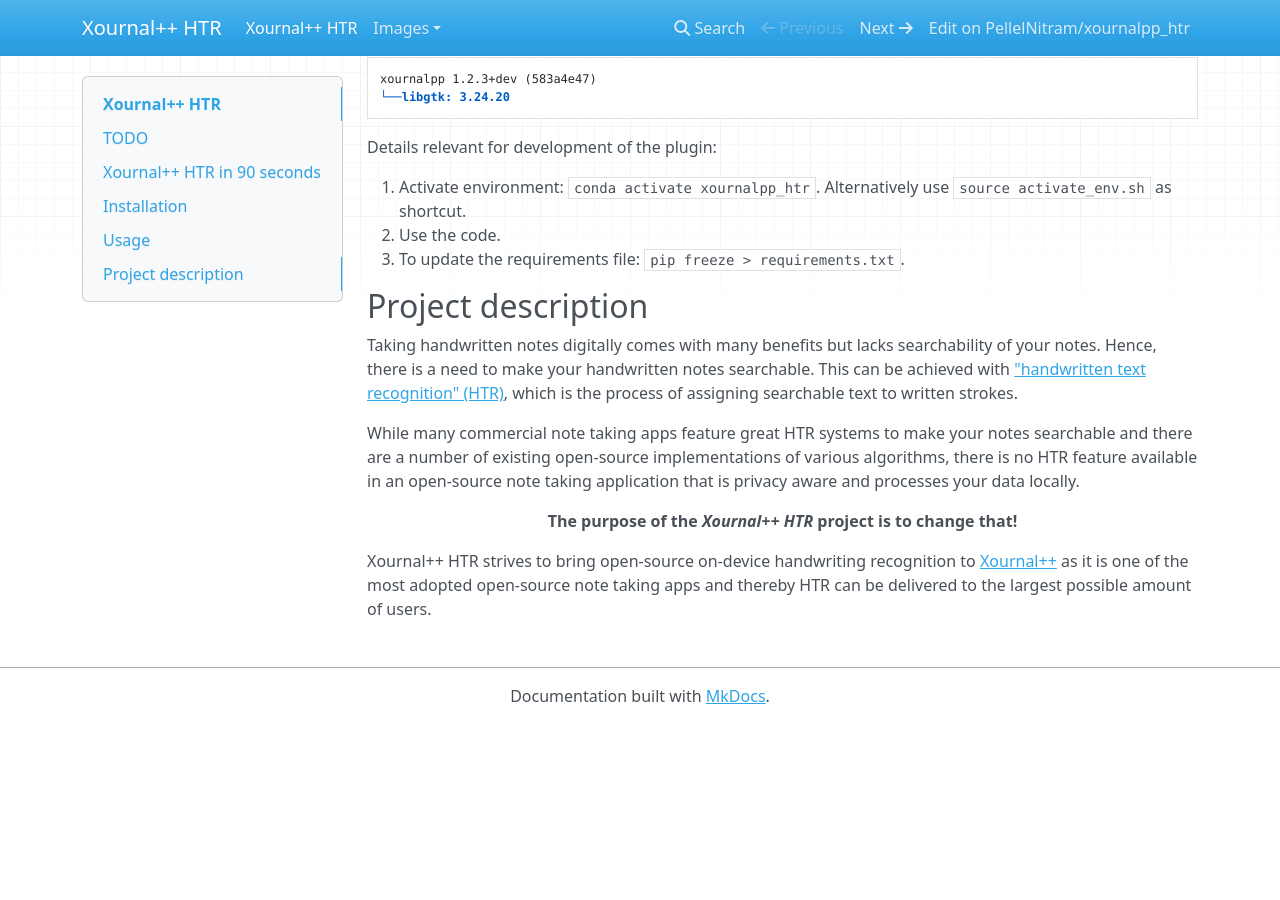
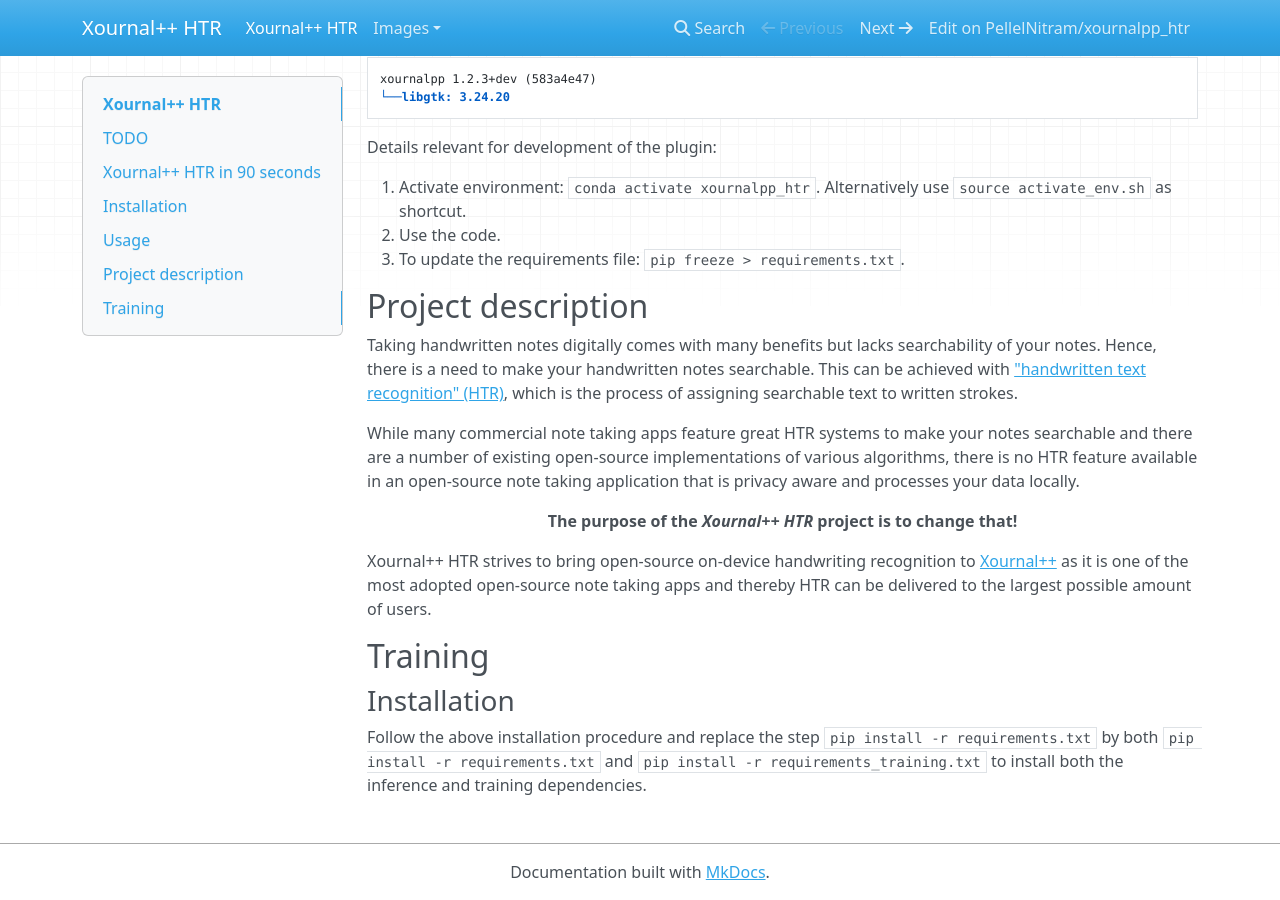
Before and after one commit to PellelNitram/xournalpp_htr, an MkDocs documentation site: the page built from docs/index.md, in a window 1280 px wide and 900 px high, scrolled down 1636 px. Built offline with MkDocs 1.6.1, drawn with Linux system fonts in a browser that asks for light colours; nearby versions of some CDN libraries; before the commit the page ends 2360 px from its top, so only the background shows below that.

Commit message:
Work on index of documentation.

```diff
--- a/docs/index.md
+++ b/docs/index.md
@@ -92,3 +92,9 @@
 </div>
 
 Xournal++ HTR strives to bring open-source on-device handwriting recognition to [Xournal++](https://github.com/xournalpp/xournalpp) as it is one of the most adopted open-source note taking apps and thereby HTR can be delivered to the largest possible amount of users.
+
+## Training
+
+### Installation
+
+Follow the above installation procedure and replace the step `pip install -r requirements.txt` by both `pip install -r requirements.txt` and `pip install -r requirements_training.txt` to install both the inference and training dependencies.
```
